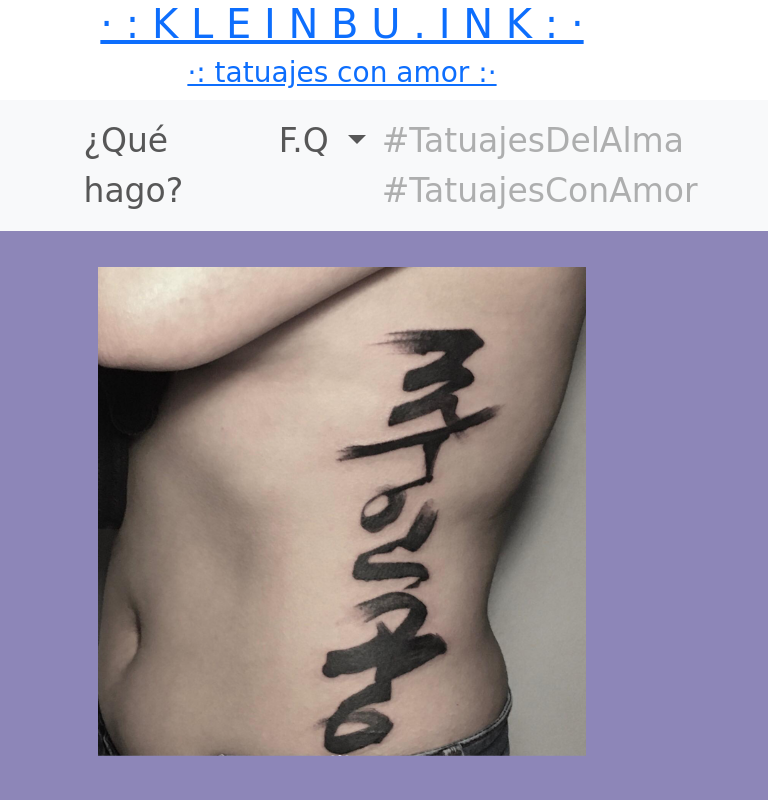
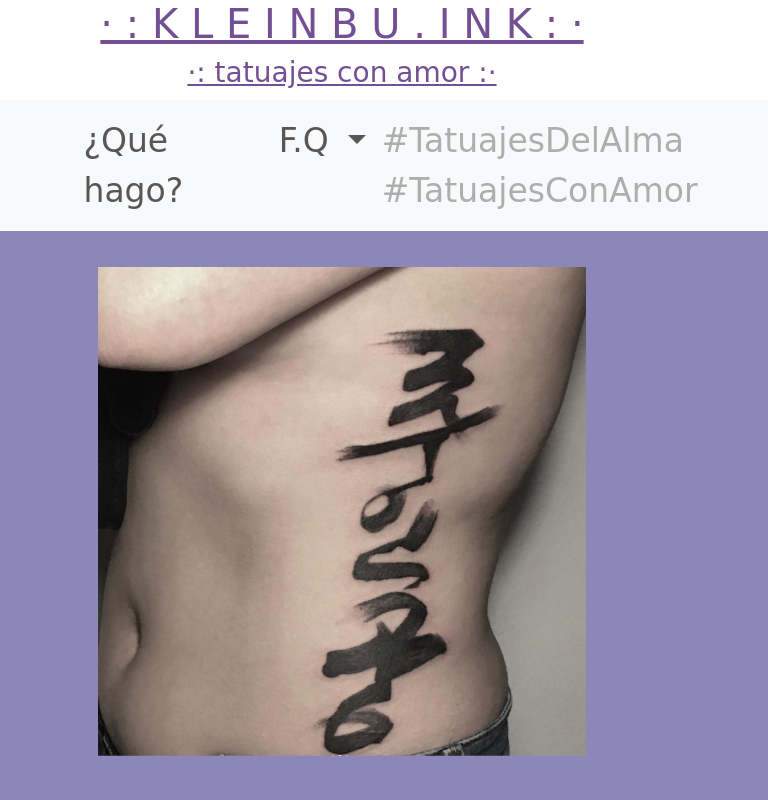
Before and after one commit to kleinbu/html, a plain HTML site: page KB_/index.html in a window 1280 px wide. Shown: the top 800 px of the page, 298-1066 px from the left. Drawn offline with nearby package versions, Linux system fonts and the light colour scheme; a web font is replaced by a local one.

Commit message:
Update index.html

```diff
--- a/KB_/index.html
+++ b/KB_/index.html
@@ -23,7 +23,7 @@
         </div>
 
         <div class="col-md-6 blabla">
-          <a href="https://www.instagram.com/kleinbu.ink">
+          <a style="color:rgb(115, 80, 147);" href="https://www.instagram.com/kleinbu.ink">
             <h1>· : K L E I N B U . I N K : ·</h1>
             <h3>·: tatuajes con amor :·</h3>
           </a>
```
